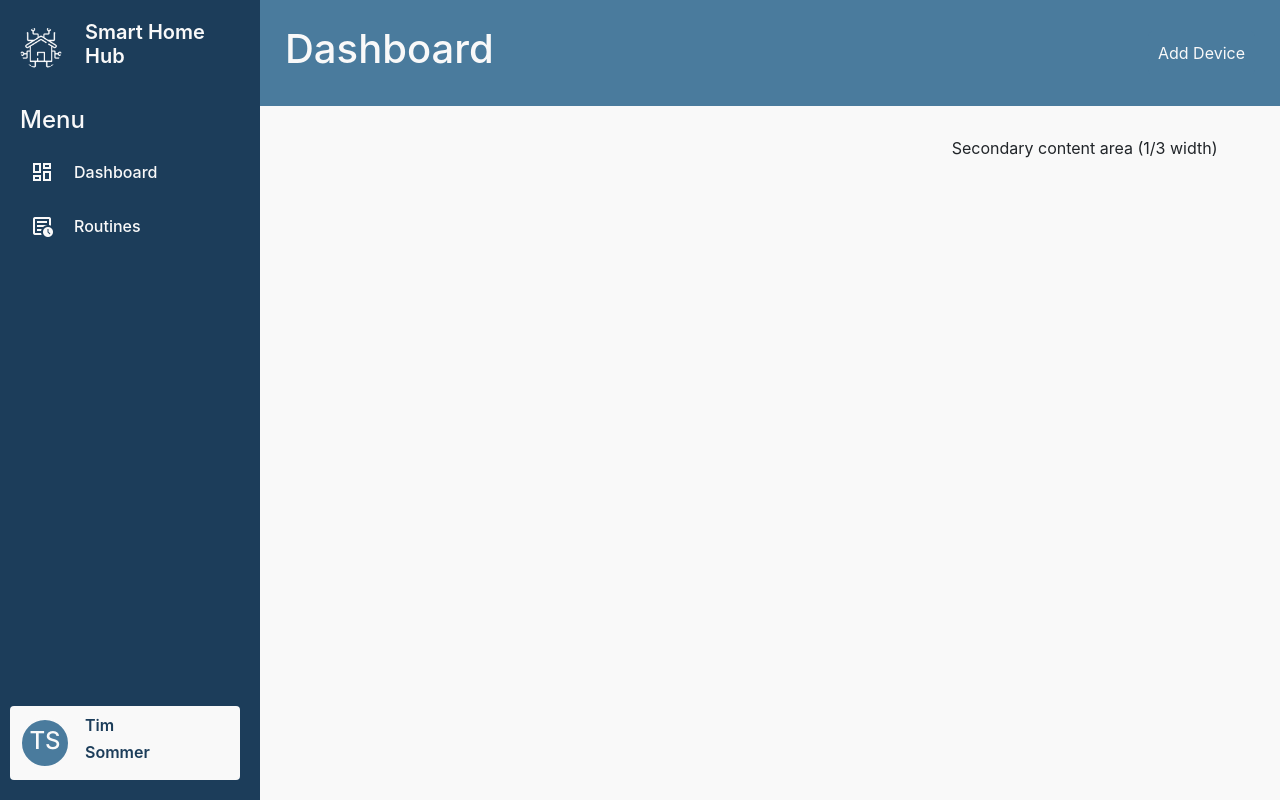
After one commit to DrSommer20/SmartHomeDashboard, a PHP site: page /public/HomepageBootstrap.html in a window 1280 px wide. The commit adds this page. Run offline with PHP 8.4, Linux system fonts and the light colour scheme.

Commit message:
Bootstrap HTML and CSS adjustment

```diff
--- /dev/null
+++ b/mosbach-tasks-web-main/public/HomepageBootstrap.html
@@ -0,0 +1,78 @@
+<!DOCTYPE html>
+<html lang="en">
+  <head>
+    <meta charset="UTF-8" />
+    <meta name="viewport" content="width=device-width, initial-scale=1.0" />
+    <link
+      rel="stylesheet"
+      href="https://maxcdn.bootstrapcdn.com/bootstrap/4.0.0/css/bootstrap.min.css"
+    />
+    <link rel="stylesheet" href="css/style.css" />
+    <link
+      rel="stylesheet"
+      href="https://fonts.googleapis.com/css2?family=Material+Symbols+Outlined:opsz,wght,FILL,GRAD@20..48,100..700,0..1,-50..200"
+    />
+    <title>Responsive Layout</title>
+  </head>
+  <body>
+    <nav class="sidebar" id="sidebar">
+      <div class="sidebar-header">
+        <img src="../ressources/logo.png" alt="logo" width="60" />
+        <h2>Smart Home <br />Hub</h2>
+      </div>
+      <ul class="sidebar-links">
+        <h4>
+          <span>Menu</span>
+          <div class="menu-separator"></div>
+        </h4>
+        <li>
+          <a href="#">
+            <span class="material-symbols-outlined"> dashboard </span
+            >Dashboard</a
+          >
+        </li>
+        <li>
+          <a href="#"
+            ><span class="material-symbols-outlined"> overview</span>Routines</a
+          >
+        </li>
+      </ul>
+      <div class="user-profile">
+        <div class="user-initials">
+          <h3 id="initials">TS</h3>
+        </div>
+        <div class="user-detail">
+          <h3 id="firstname">Tim</h3>
+          <h3 id="lastname">Sommer</h3>
+        </div>
+      </div>
+    </nav>
+    <div id="main-content">
+      <header>
+        <div class="header">
+          <h1>Dashboard</h1>
+          <!--Add Head Button-->
+          <button
+            onclick="location.href='SubPages/AddDeviceMask.html'"
+            id="HeadButton"
+            class="head-button"
+          >
+            Add Device
+          </button>
+        </div>
+      </header>
+      <div class="row">
+        <div class="col-md-8">
+          <div class="row" id="content">
+
+          </div>
+        </div>
+        <div class="col-md-4">
+          <p>Secondary content area (1/3 width)</p>
+        </div>
+      </div>
+    </div>
+    <script src="js/sidebar-expanding.js"></script>
+    <script src="js/GetDevices.js"></script>
+  </body>
+</html>
--- a/mosbach-tasks-web-main/public/css/style.css
+++ b/mosbach-tasks-web-main/public/css/style.css
@@ -9,20 +9,21 @@
   --submit-color: #4CAF50;
   --grey-color:  #999;
   --textbox-color: #a1b4b4;
+}
 
 
+body {
+  display: flex;
+  background: var(--light-color);
 }
 
-* {
-  margin: 0;
-  padding: 0;
-  box-sizing: border-box;
-  font-family: "Poppins", sans-serif;
-}
-
-body {
-  min-height: 100vh;
-  background: var(--light-color);
+#main-content{
+    flex-grow: 1;
+    margin-left: 90px;
+    padding: 30px;
+    transition: all 0.4s ease;
+    display: flex;
+    flex-direction: column;
 }
 
 .sidebar {
@@ -35,7 +36,7 @@ body {
   overflow-x: hidden;
   flex-direction: column;
   background: var(--dark-color);
-  padding: 25px 20px;
+  padding: 20px;
   transition: all 0.4s ease;
 }
 
@@ -96,6 +97,7 @@ body {
 }
 
 .sidebar-links { /* Sidebar Links UL List */
+  margin-left:-40px;
   list-style: none;
   margin-top: 20px;
   height: 80%;
@@ -123,7 +125,7 @@ body {
 
 .user-profile {
   margin-top: auto;
-  padding: 12px 10px;
+  padding: 10px 10px;
   margin-left: -10px;
   display: flex;
   align-items: center;
@@ -138,9 +140,12 @@ body {
   color: var(--light-color);
   width: 50px;
   height: 50px;
-  line-height: 50px;
+  position: fixed;
+  padding-top: 7px;
+}
+.user-profile .user-initials h3 {
+  font-size: 1.5rem;
   text-align: center;
-  position: fixed;
 }
 
 .user-profile .user-detail h3 {
--- a/mosbach-tasks-web-main/public/js/GetDevices.js
+++ b/mosbach-tasks-web-main/public/js/GetDevices.js
@@ -17,10 +17,13 @@ $(document).ready(function() {
 
 function displayDevices(devices) {
     const contentDiv = document.getElementById('content');
+    var index = 1;
     devices.forEach(device => {
+        const uniqueId = 'toggleCheckbox§{index}';
         const deviceDiv = document.createElement('div');
-        deviceDiv.classList.add('device');
+        deviceDiv.classList.add('col-sm-12 col-md-12 col-lg-6 col-xl-4');
         deviceDiv.innerHTML = `
+        <div class="device">
             <div class="device-header">
                 <h3>
                     <span class="material-symbols-outlined">${getDeviceIcon(device.type)}</span> ${device.name}
@@ -31,11 +34,16 @@ function displayDevices(devices) {
                 <p>Type: ${device.type}</p>
                 <p>Location: ${device.location}</p>
                 <p>State: ${device.status}</p>
-                <br />
-                <button class="device-button">${device.state === 'On' ? 'Turn Off' : 'Turn On'}</button>
-            </div>
-        `;
+                 <input type="checkbox" id="`+uniqueId+`" class="toggleCheckbox" />
+            <label for="`+uniqueId+`" class="toggleContainer">
+            <div>OFF</div>
+            <div>ON</div>
+          </label>
+        </div>
+      </div>
+    `;
         contentDiv.appendChild(deviceDiv);
+        index++;
     });
 
 }
--- a/mosbach-tasks-web-main/public/js/sidebar-expanding.js
+++ b/mosbach-tasks-web-main/public/js/sidebar-expanding.js
@@ -1,5 +1,5 @@
 const sidebar = document.getElementById('sidebar');
-const content = document.getElementById('main-pane');
+const content = document.getElementById('main-content');
 
 sidebar.addEventListener('mouseenter', () => {
     content.style.marginLeft = '265px';
```
Also changed, not shown: other parts of mosbach-tasks-web-main/public/css/style.css (+73 -11 lines).
